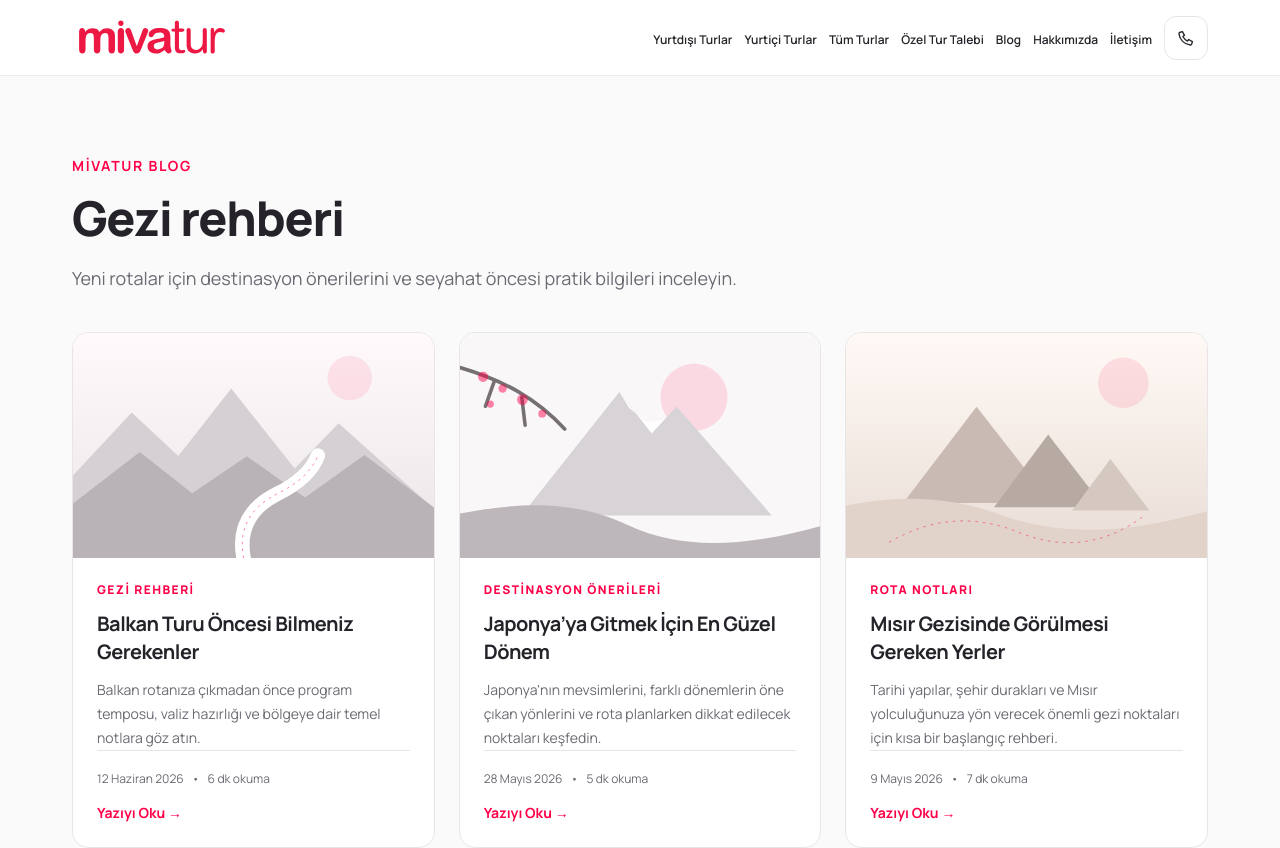
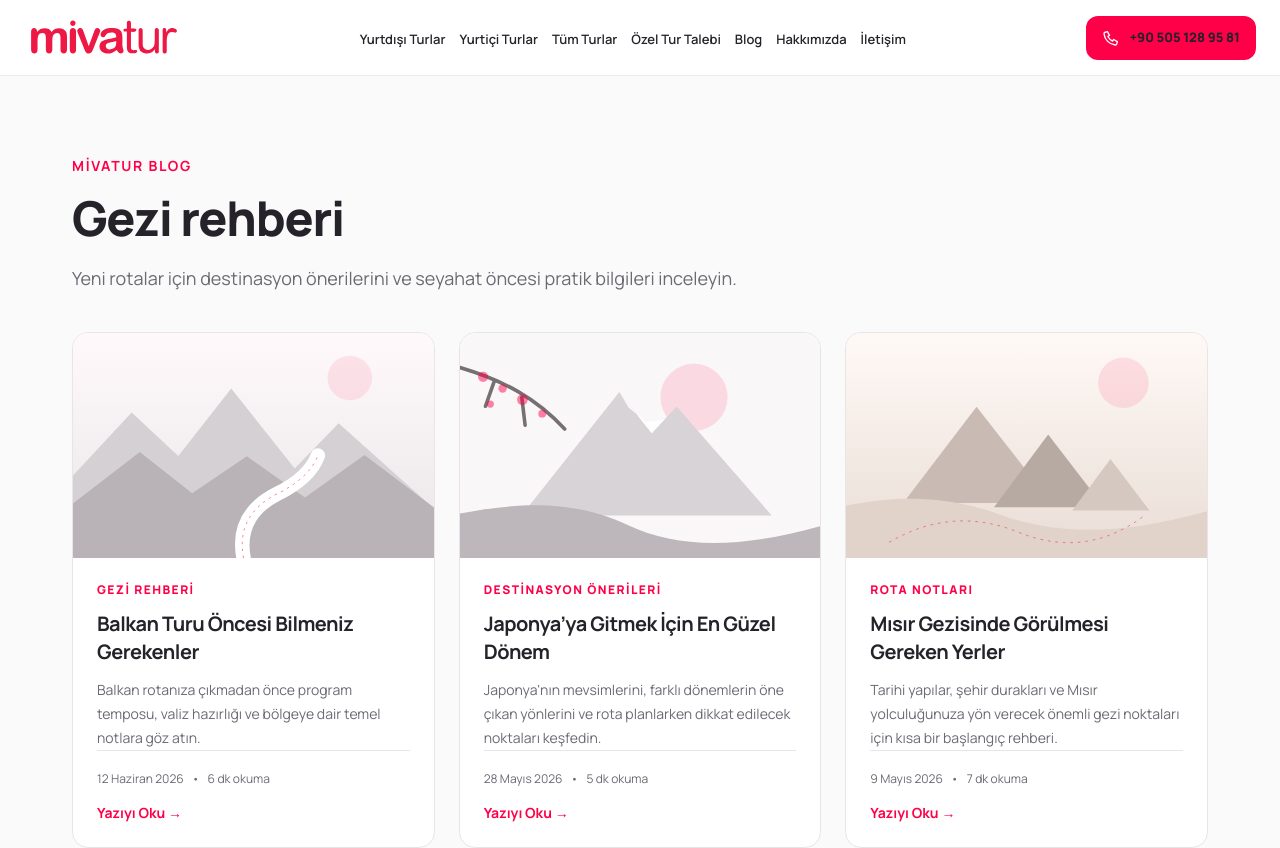
Before and after one commit to enes-demirel/mivaturwebsite, a Next.js app: page /blog in a window 1280 px wide. Shown: the top 848 px of the page. Built offline with nearby package versions, Linux system fonts and the light colour scheme.

Commit message:
Cloudflare gecisi oncesi son Supabase surumu

```diff
--- a/src/components/layout/header.tsx
+++ b/src/components/layout/header.tsx
@@ -9,16 +9,15 @@ import { MobileMenu } from "@/components/layout/mobile-menu";
 export function Header() {
   return (
     <header className="sticky top-0 z-40 h-(--header-height) border-b border-border/80 bg-surface/95 backdrop-blur-md">
-      <Container className="flex h-full items-center justify-between gap-4">
+      <Container className="flex h-full max-w-[1320px] items-center justify-between gap-5 xl:grid xl:grid-cols-[156px_minmax(0,1fr)_auto] xl:px-6">
         <Logo priority className="shrink-0" />
-        <div className="hidden min-w-0 items-center gap-3 xl:flex 2xl:gap-5">
-        <nav aria-label="Ana navigasyon">
-          <ul className="flex items-center gap-3 2xl:gap-5">
+        <nav aria-label="Ana navigasyon" className="hidden min-w-0 justify-self-center xl:block">
+          <ul className="flex items-center gap-3.5 min-[1400px]:gap-5">
             {navigationItems.map((item) => (
               <li key={item.href}>
                 <Link
                   href={item.href}
-                  className="text-xs font-semibold whitespace-nowrap text-text transition-colors duration-200 hover:text-brand 2xl:text-sm"
+                  className="text-[13px] font-semibold whitespace-nowrap text-text transition-colors duration-200 hover:text-brand min-[1400px]:text-sm"
                 >
                   {item.label}
                 </Link>
@@ -26,12 +25,11 @@ export function Header() {
             ))}
           </ul>
         </nav>
-        <a href={`tel:${siteConfig.phone}`} aria-label={`Mivatur'u ara: ${siteConfig.phoneDisplay}`} className="inline-flex min-h-11 shrink-0 items-center gap-2 rounded-md border border-border px-3 text-xs font-extrabold whitespace-nowrap text-text transition hover:border-brand hover:text-brand 2xl:text-sm"><PhoneIcon /><span className="hidden min-[1380px]:inline">{siteConfig.phoneDisplay}</span></a>
-        </div>
+        <a href={`tel:${siteConfig.phone}`} aria-label={`Mivatur'u ara: ${siteConfig.phoneDisplay}`} className="hidden h-11 shrink-0 items-center gap-2.5 justify-self-end rounded-md bg-brand px-4 text-[13px] font-extrabold whitespace-nowrap text-white transition-colors hover:bg-[var(--color-brand-hover)] focus-visible:outline-3 focus-visible:outline-offset-2 focus-visible:outline-brand xl:inline-flex min-[1400px]:text-sm"><PhoneIcon /><span>{siteConfig.phoneDisplay}</span></a>
         <MobileMenu items={navigationItems} />
       </Container>
     </header>
   );
 }
 
-function PhoneIcon() { return <svg viewBox="0 0 24 24" width="18" height="18" fill="none" stroke="currentColor" strokeWidth="1.8" strokeLinecap="round" strokeLinejoin="round" aria-hidden="true"><path d="M7.2 3.5 10 8.4 7.8 10a15.5 15.5 0 0 0 6.2 6.2l1.6-2.2 4.9 2.8-.8 3a2 2 0 0 1-2.1 1.5C9.7 20.4 3.6 14.3 2.7 6.4a2 2 0 0 1 1.5-2.1l3-.8Z" /></svg>; }
+function PhoneIcon() { return <svg viewBox="0 0 24 24" width="18" height="18" fill="none" stroke="currentColor" strokeWidth="1.8" strokeLinecap="round" strokeLinejoin="round" aria-hidden="true" className="size-[18px] shrink-0 text-white"><path d="M7.2 3.5 10 8.4 7.8 10a15.5 15.5 0 0 0 6.2 6.2l1.6-2.2 4.9 2.8-.8 3a2 2 0 0 1-2.1 1.5C9.7 20.4 3.6 14.3 2.7 6.4a2 2 0 0 1 1.5-2.1l3-.8Z" fill="none" stroke="currentColor" /></svg>; }
--- a/src/components/layout/mobile-menu.tsx
+++ b/src/components/layout/mobile-menu.tsx
@@ -121,7 +121,7 @@ export function MobileMenu({ items }: MobileMenuProps) {
                 ))}
               </ul>
             </nav>
-            <a href={`tel:${siteConfig.phone}`} aria-label={`Mivatur'u ara: ${siteConfig.phoneDisplay}`} className="mt-auto flex min-h-16 items-center gap-3 rounded-lg border border-brand/20 bg-brand/5 px-4 text-brand"><PhoneIcon /><span><span className="block text-sm font-extrabold">Mivatur&apos;u Ara</span><span className="mt-0.5 block text-sm font-semibold text-text">{siteConfig.phoneDisplay}</span></span></a>
+            <a href={`tel:${siteConfig.phone}`} aria-label={`Mivatur'u ara: ${siteConfig.phoneDisplay}`} className="mt-auto flex min-h-16 items-center gap-3 rounded-lg bg-brand px-4 text-white transition-colors hover:bg-[var(--color-brand-hover)] focus-visible:outline-3 focus-visible:outline-offset-2 focus-visible:outline-brand"><PhoneIcon /><span><span className="block text-sm font-extrabold">Mivatur&apos;u Ara</span><span className="mt-0.5 block text-sm font-semibold text-white/90">{siteConfig.phoneDisplay}</span></span></a>
           </div>
         </div>
       )}
```
